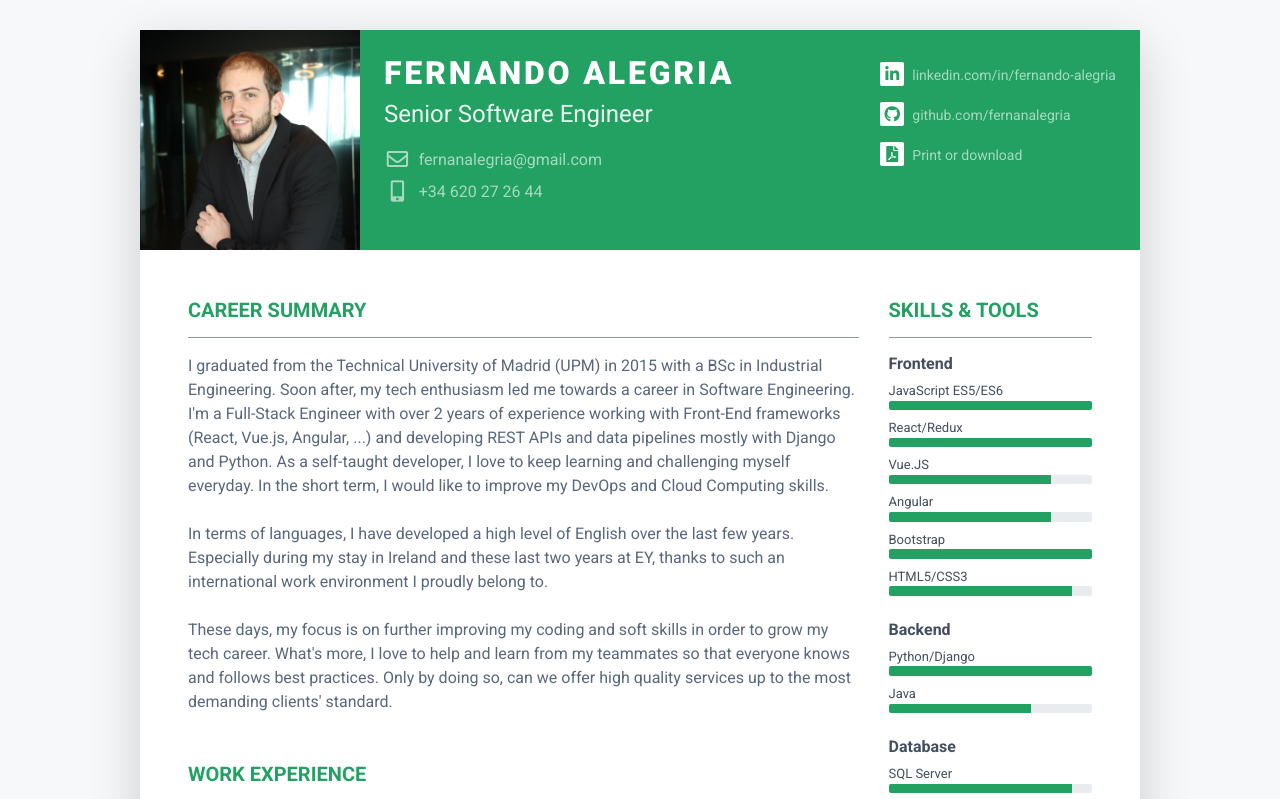
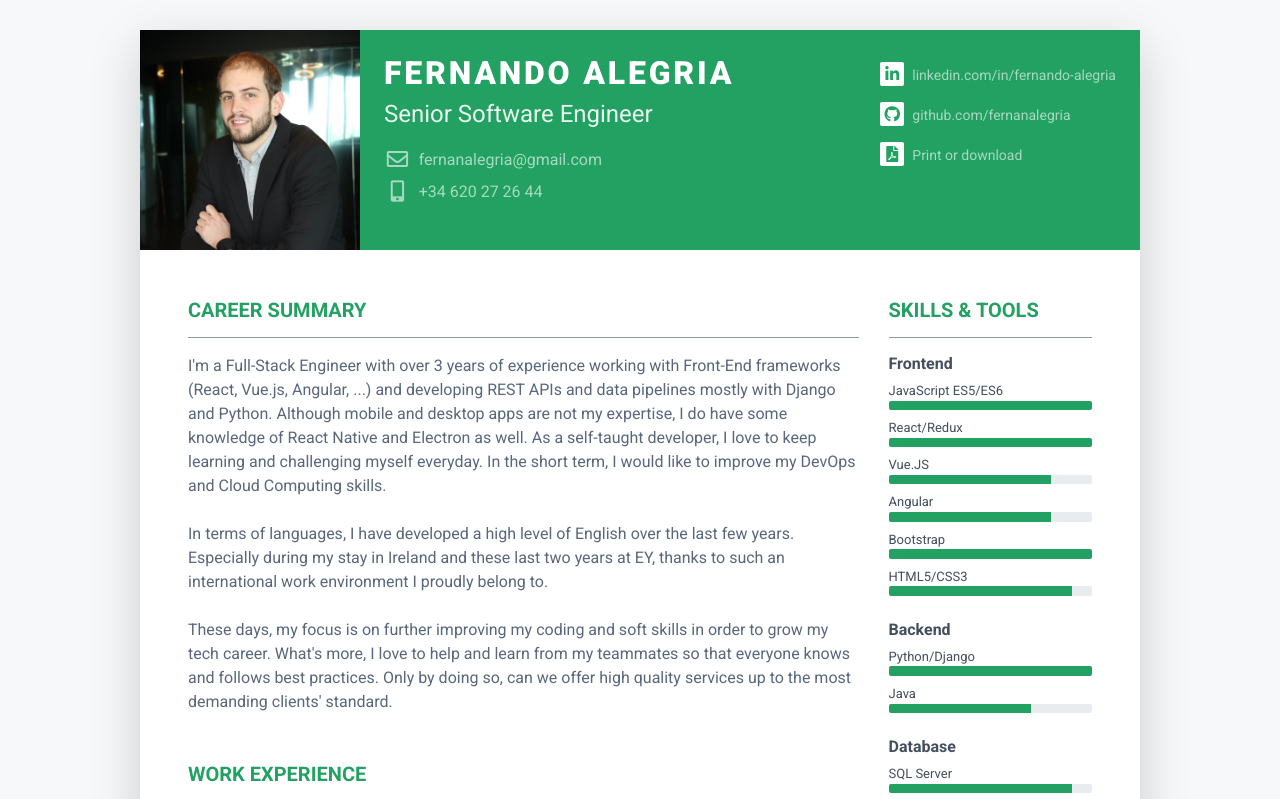
Before and after one commit to fernanalegria/resume, a React (Create React App) app: page / in a window 1280 px wide. Shown: the top 799 px of the page. Built offline with nearby package versions, Linux system fonts and the light colour scheme.

Commit message:
feat: Update cv

```diff
--- a/src/assets/js/resumeStore.js
+++ b/src/assets/js/resumeStore.js
@@ -30,7 +30,7 @@ export const siteLinks = [
 export const buttons = [];
 
 export const careerSummary = [
-  "I graduated from the Technical University of Madrid (UPM) in 2015 with a BSc in Industrial Engineering. Soon after, my tech enthusiasm led me towards a career in Software Engineering. I'm a Full-Stack Engineer with over 2 years of experience working with Front-End frameworks (React, Vue.js, Angular, ...) and developing REST APIs and data pipelines mostly with Django and Python. As a self-taught developer, I love to keep learning and challenging myself everyday. In the short term, I would like to improve my DevOps and Cloud Computing skills.",
+  "I'm a Full-Stack Engineer with over 3 years of experience working with Front-End frameworks (React, Vue.js, Angular, ...) and developing REST APIs and data pipelines mostly with Django and Python. Although mobile and desktop apps are not my expertise, I do have some knowledge of React Native and Electron as well. As a self-taught developer, I love to keep learning and challenging myself everyday. In the short term, I would like to improve my DevOps and Cloud Computing skills.",
   'In terms of languages, I have developed a high level of English over the last few years. Especially during my stay in Ireland and these last two years at EY, thanks to such an international work environment I proudly belong to.',
   "These days, my focus is on further improving my coding and soft skills in order to grow my tech career. What's more, I love to help and learn from my teammates so that everyone knows and follows best practices. Only by doing so, can we offer high quality services up to the most demanding clients' standard."
 ];
```
